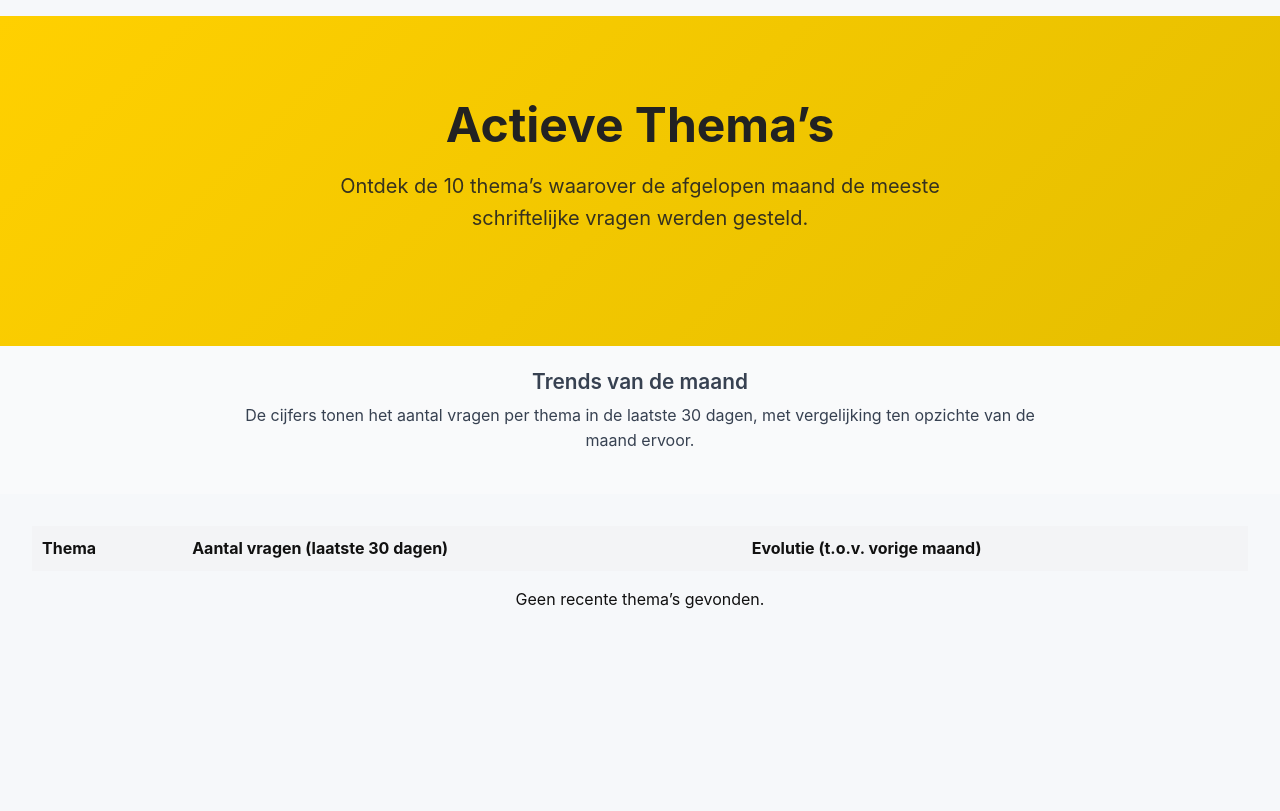
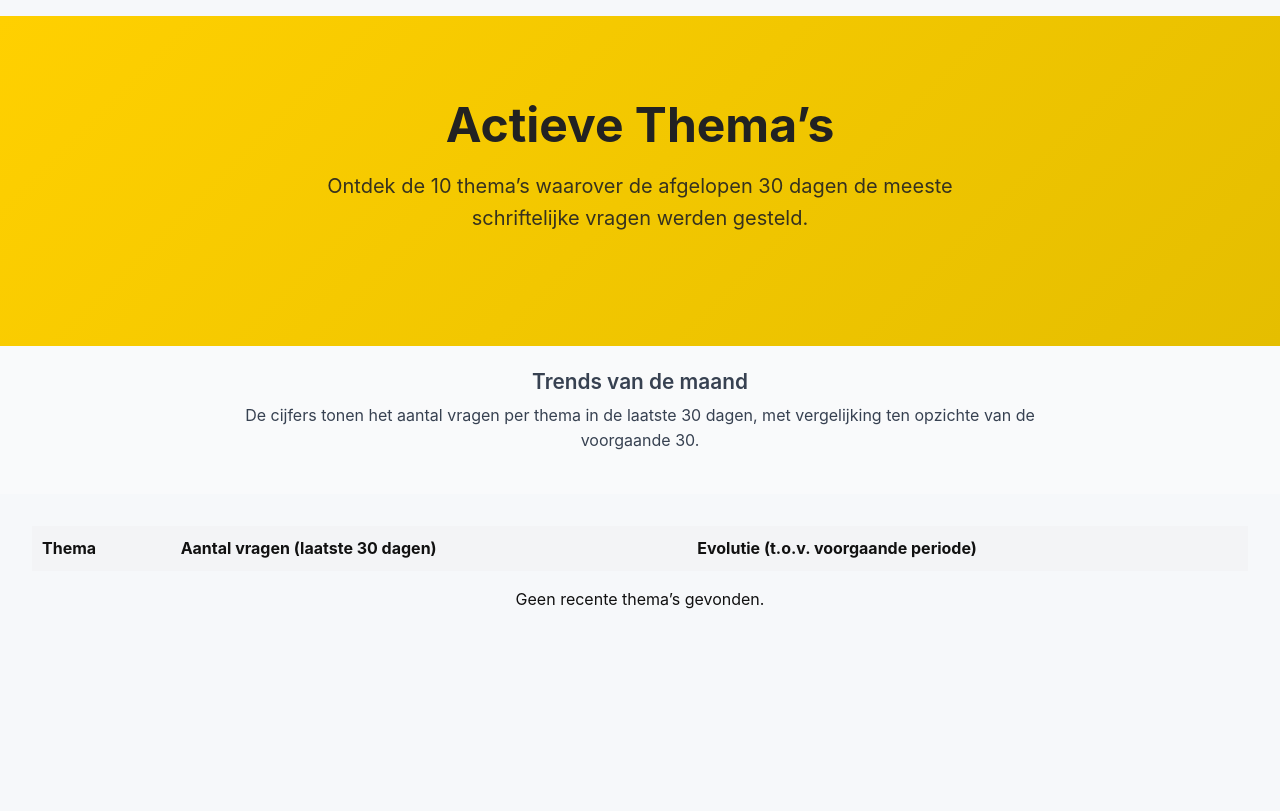
Before and after one commit to A-D-DBS-application/web-application-2025-group-8, a Flask app: page /actieve_themas in a window 1280 px wide. Shown: the part 64-875 px from the top of the page. Run offline with Flask 3, Linux system fonts and the light colour scheme.

Commit message:
kleine updates

```diff
--- a/app/templates/actieve_themas.html
+++ b/app/templates/actieve_themas.html
@@ -5,7 +5,7 @@
 <section class="hero">
   <h1 class="hero-title">Actieve Thema’s</h1>
   <p class="hero-subtitle">
-    Ontdek de 10 thema’s waarover de afgelopen maand de meeste schriftelijke vragen werden gesteld.
+    Ontdek de 10 thema’s waarover de afgelopen 30 dagen de meeste schriftelijke vragen werden gesteld.
   </p>
 </section>
 
@@ -15,7 +15,7 @@
     <h2 style="font-size:1.3rem; font-weight:600;">Trends van de maand</h2>
     <p>
       De cijfers tonen het aantal vragen per thema in de laatste 30 dagen,
-      met vergelijking ten opzichte van de maand ervoor.
+      met vergelijking ten opzichte van de voorgaande 30.
     </p>
   </div>
 </section>
@@ -27,7 +27,7 @@
       <tr>
         <th style="padding:10px; text-align:left;">Thema</th>
         <th style="padding:10px; text-align:left;">Aantal vragen (laatste 30 dagen)</th>
-        <th style="padding:10px; text-align:left;">Evolutie (t.o.v. vorige maand)</th>
+        <th style="padding:10px; text-align:left;">Evolutie (t.o.v. voorgaande periode)</th>
       </tr>
     </thead>
     <tbody>
--- a/app/templates/grafieken.html
+++ b/app/templates/grafieken.html
@@ -5,7 +5,7 @@
 <section class="hero" style="background:#facc15; color:#111;">
   <h1 class="hero-title">Evolutie van Schriftelijke Vragen</h1>
   <p class="hero-subtitle">
-    Bekijk de evolutie per <strong>thema</strong> of per <strong>volksvertegenwoordiger</strong> over de laatste 12 maanden.<br>
+    Bekijk de evolutie per <strong>thema</strong> of per <strong>volksvertegenwoordiger</strong> over de laatste maanden.<br>
     <em>Klik op een bolletje in de grafiek om de schriftelijke vragen van die maand te bekijken (en pdf te downloaden).</em>
   </p>
 </section>
```
